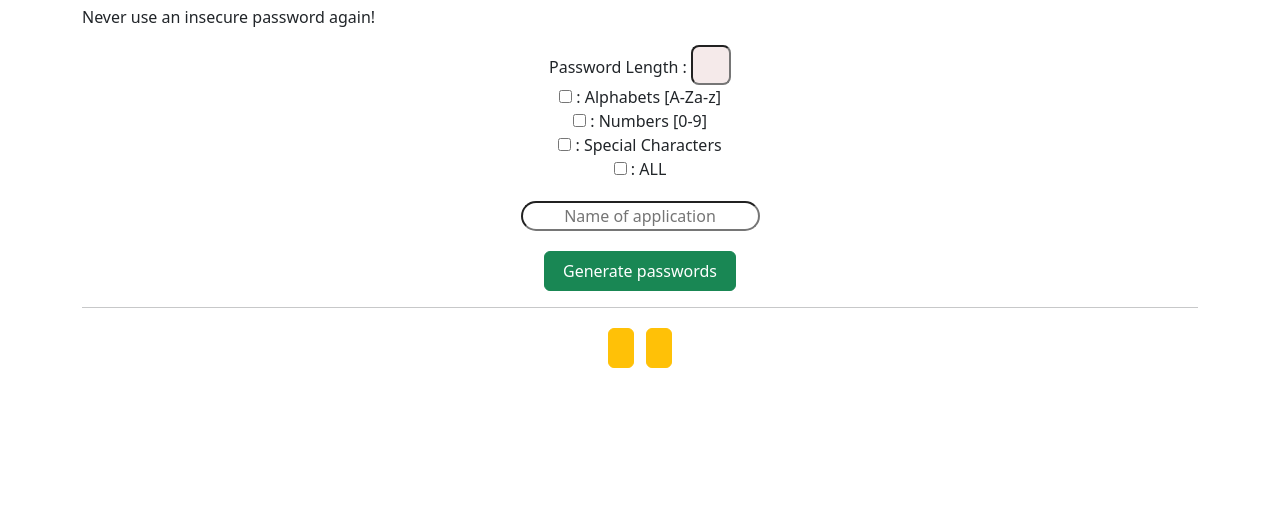
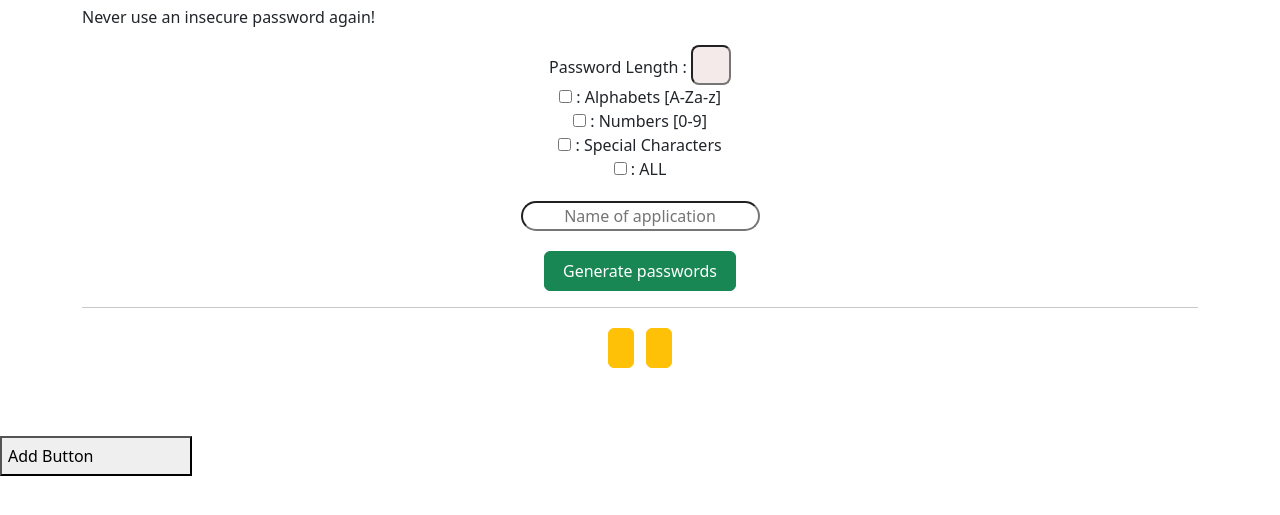
Before and after one commit to PranahithBabu/password-generator.github.io, a plain HTML site: page index.html in a window 1280 px wide. Shown: the part 101-616 px from the top of the page. Drawn offline with nearby package versions, Linux system fonts and the light colour scheme.

Commit message:
Update by Backspace Coding Agent

```diff
--- a/index.html
+++ b/index.html
@@ -56,3 +56,5 @@
         <script src="index.js"></script>
     </body>
 </html>
+
+<button>Add Button</button>
```
